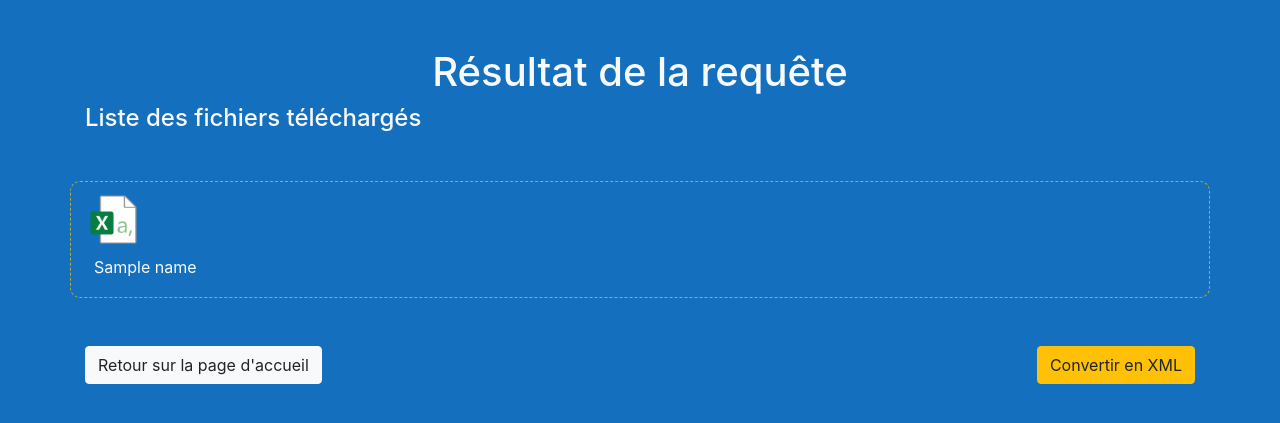
After one commit to tristannavez/opendatacity, a Python web app: template services/blueprint/template/traitement.html in a window 1280 px wide. The commit adds this page. Shown: the top 423 px of the page. Run offline with Jinja, Linux system fonts and the light colour scheme; the template is opened without the code that fills it: most values are stand-ins (such as "Sample title", 1, 10 or a date in 2020); some libraries are stand-ins or nearby versions.

Commit message:
file download & tranfert ok

```diff
--- /dev/null
+++ b/services/blueprint/template/traitement.html
@@ -0,0 +1,33 @@
+<!DOCTYPE html>
+<html lang="en">
+<head>
+    <meta charset="UTF-8">
+    <title>Page de traitement</title>
+    <link href="../../static/style.css" rel="stylesheet">
+    <link href="https://stackpath.bootstrapcdn.com/bootstrap/4.5.2/css/bootstrap.min.css" rel="stylesheet" media="screen">
+    <script src="https://stackpath.bootstrapcdn.com/bootstrap/4.5.2/js/bootstrap.min.js"></script>
+    <script src="https://ajax.googleapis.com/ajax/libs/jquery/3.5.1/jquery.min.js"></script>
+</head>
+<body>
+    <div class="container h-100 text-light">
+        <div class="row">
+            <h1 class="mx-auto d-block mt-5 text-light">Résultat de la requête</h1>
+        </div>
+        <h4>Liste des fichiers téléchargés</h4>
+        <div class="row mt-5">
+            <div class="col-12 bloc-file">
+                <img style="width: 5%;" src="../../static/csv-logo.png" >
+                <p class="m-2">{{ name }}</p>
+            </div>
+        </div>
+        <div class="row mt-5 ">
+            <div class="col-6">
+                <a href="{{ url_for('WebService.home') }}" class="btn btn-light">Retour sur la page d'accueil</a>
+            </div>
+            <div class="col-6">
+                <a href="" class="btn btn-warning float-right" >Convertir en XML</a>
+            </div>
+        </div>
+    </div>
+</body>
+</html>
--- a/services/static/style.css
+++ b/services/static/style.css
@@ -1,3 +1,8 @@
 body{
     background-color: #1470be !important;
 }
+.bloc-file{
+    border: 1px dashed #ffc107b5;
+    border-radius: 10px;
+    padding: 10px;
+}
```
Also changed, not shown: services/blueprint/template/render.html (+15 -10 lines), services/blueprint/web.py (+17 -1 lines), services/static/csv-logo.png (added), 1 other file.
